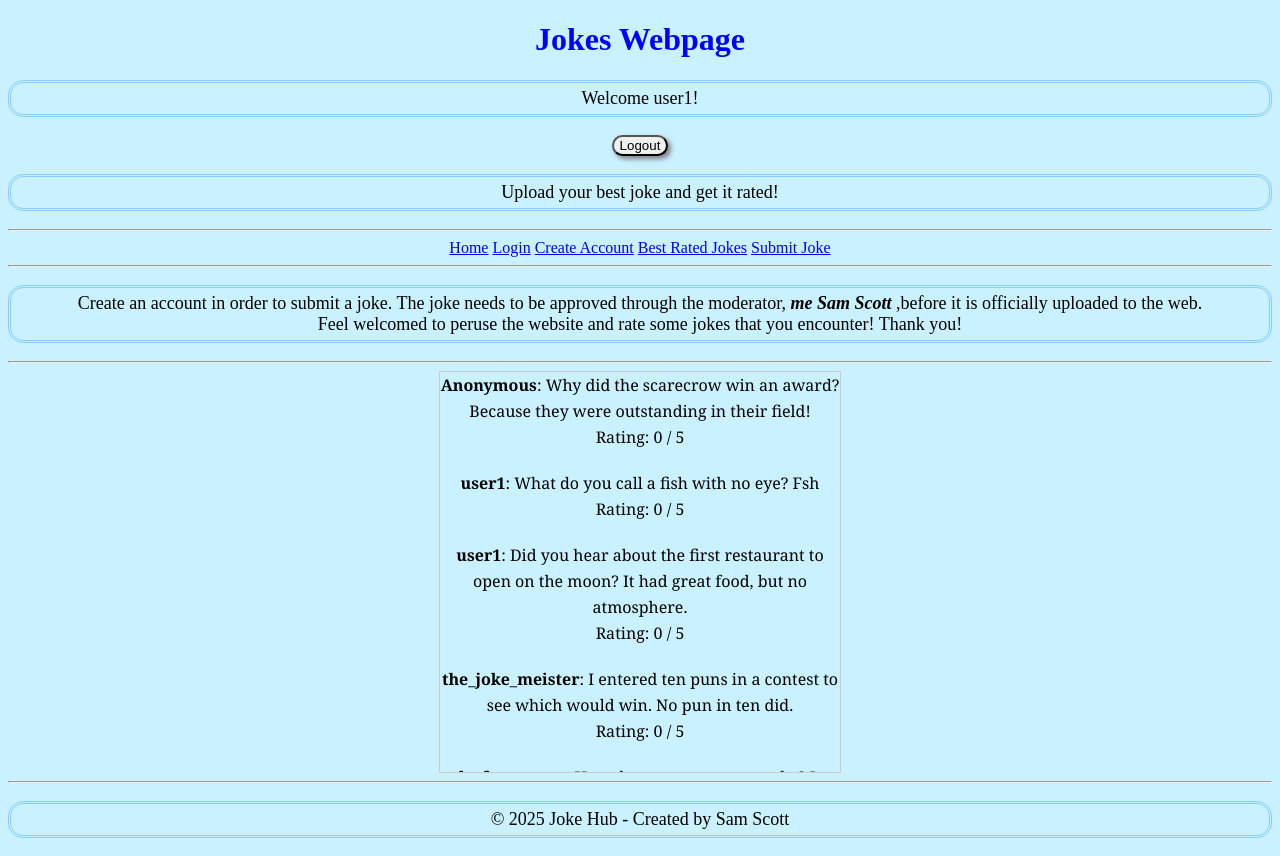
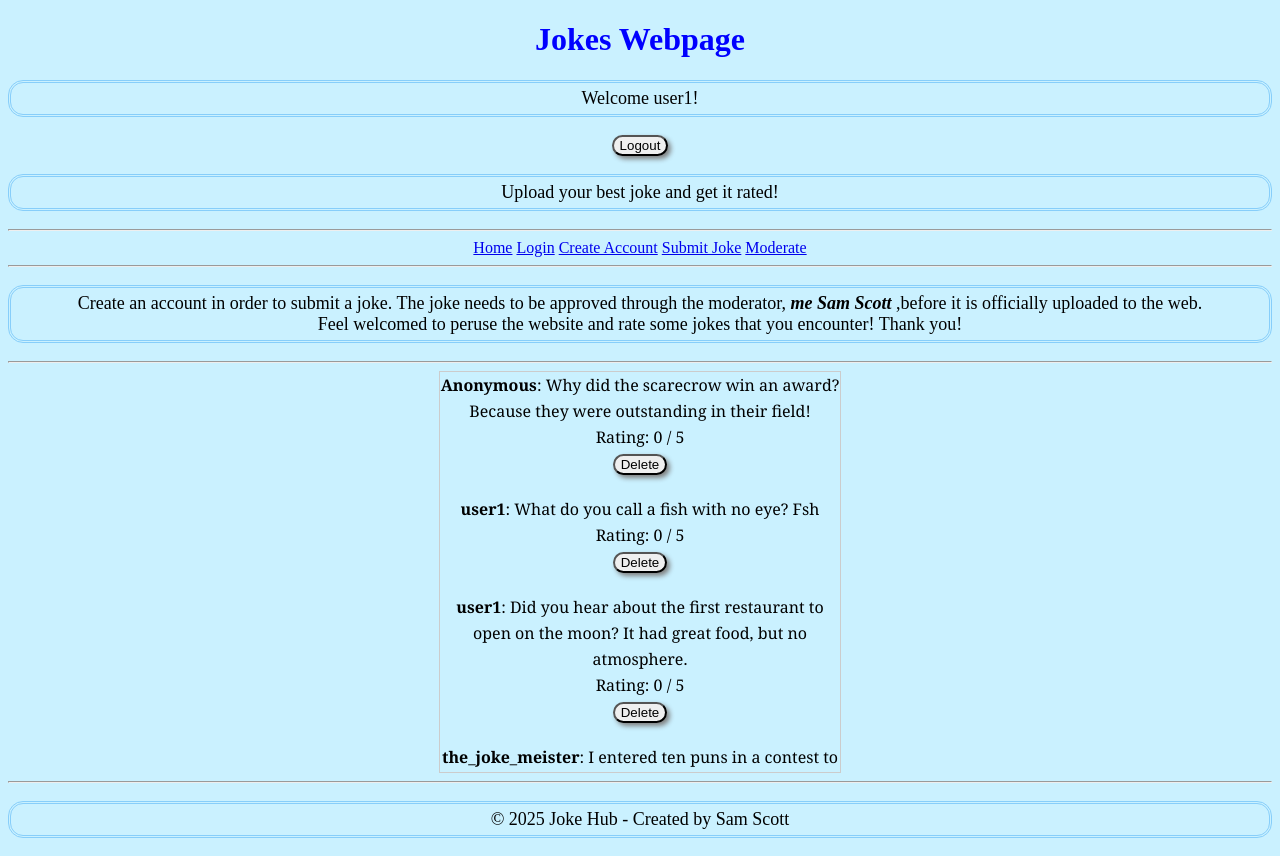
Before and after one commit to sascott9655/Joke-Webpage-, a Flask app: page / in a window 1280 px wide. Run offline with Flask 3, Linux system fonts and the light colour scheme; a user stored in the database is signed in; data comes from the database, SQL or seed files in the repository; both versions use the stored data as it was after the commit.

Commit message:
1.you are now able to moderate the jokes as an admin approve or reject. 2. You can submit jokes as a user on the submit joke page. 3. temporary feature for the admin to delete approved jokes on the webpage(before I implement other features)

```diff
--- a/app.py
+++ b/app.py
@@ -80,7 +80,7 @@ def index():
 
     conn = sqlite3.connect('jokes.db')
     c = conn.cursor()
-    c.execute('SELECT content, rating, username FROM jokes WHERE approved=1 ORDER BY rating DESC')
+    c.execute('SELECT content, rating, username, id FROM jokes WHERE approved=1 ORDER BY rating DESC')
     jokes = c.fetchall()
     conn.close()
 
@@ -176,6 +176,21 @@ def reject_joke(joke_id):
     flash('Joke rejected')
     return '', 204
 
+@app.route('/delete_joke/<int:joke_id>', methods=['POST'])
+def delete_joke(joke_id):
+    if not session.get('admin'):
+        flash("Unauthorized: Only admins can delete jokes.")
+        return redirect(url_for('index'))
+
+    conn = sqlite3.connect('jokes.db')
+    c = conn.cursor()
+    c.execute('DELETE FROM jokes WHERE id=?', (joke_id,))
+    conn.commit()
+    conn.close()
+
+    flash("Joke deleted.")
+    return redirect(url_for('index'))
+
 if __name__ == "__main__":
     initdb()
     app.run(host="0.0.0.0", port=80)
--- a/static/css/index.css
+++ b/static/css/index.css
@@ -43,3 +43,7 @@ button{
 .joke-space{
 	margin-bottom: 20px;
 }
+.delete-button{
+	border-radius: 15px;
+	box-shadow: 3px 3px 5px grey;
+}
--- a/templates/index.html
+++ b/templates/index.html
@@ -4,6 +4,7 @@
     <meta charset="utf-8">
     <title>Jokes Webpage</title>
     <link rel="stylesheet" href="{{ url_for('static', filename='css/index.css') }}">
+    <script> src="{{ url_for('static', filename='index.js') }}"</script>
 </head>
 <body>
     <header>
@@ -32,8 +33,8 @@
         <a href="/">Home</a>
         <a href="/login">Login</a>
         <a href="/create_account">Create Account</a>
-        <a href="top_ten_jokes">Best Rated Jokes</a>
         <a href="/submit_joke">Submit Joke</a>
+        <a href="/moderate">Moderate</a>
         </div>
         <hr>
     </nav>
@@ -49,6 +50,11 @@
                         <strong>{{ joke[2] or "Anonymous" }}</strong>: {{ joke[0] }}<br>
                         Rating: {{ joke[1] or 0 }} / 5
                         <!-- Later: Add a form or JavaScript-based rating system -->
+                        {% if session.get('admin') %}
+                         <form method="POST" action = "{{ url_for('delete_joke', joke_id=joke[3]) }}">
+                            <button class="delete-button" type="submit">Delete</button>
+                         </form>
+                        {% endif %}
                     </div>
                 {% endfor %}
             </div>
```
Also changed, not shown: static/js/index.js (added, +13 -0 lines), jokes.db.
